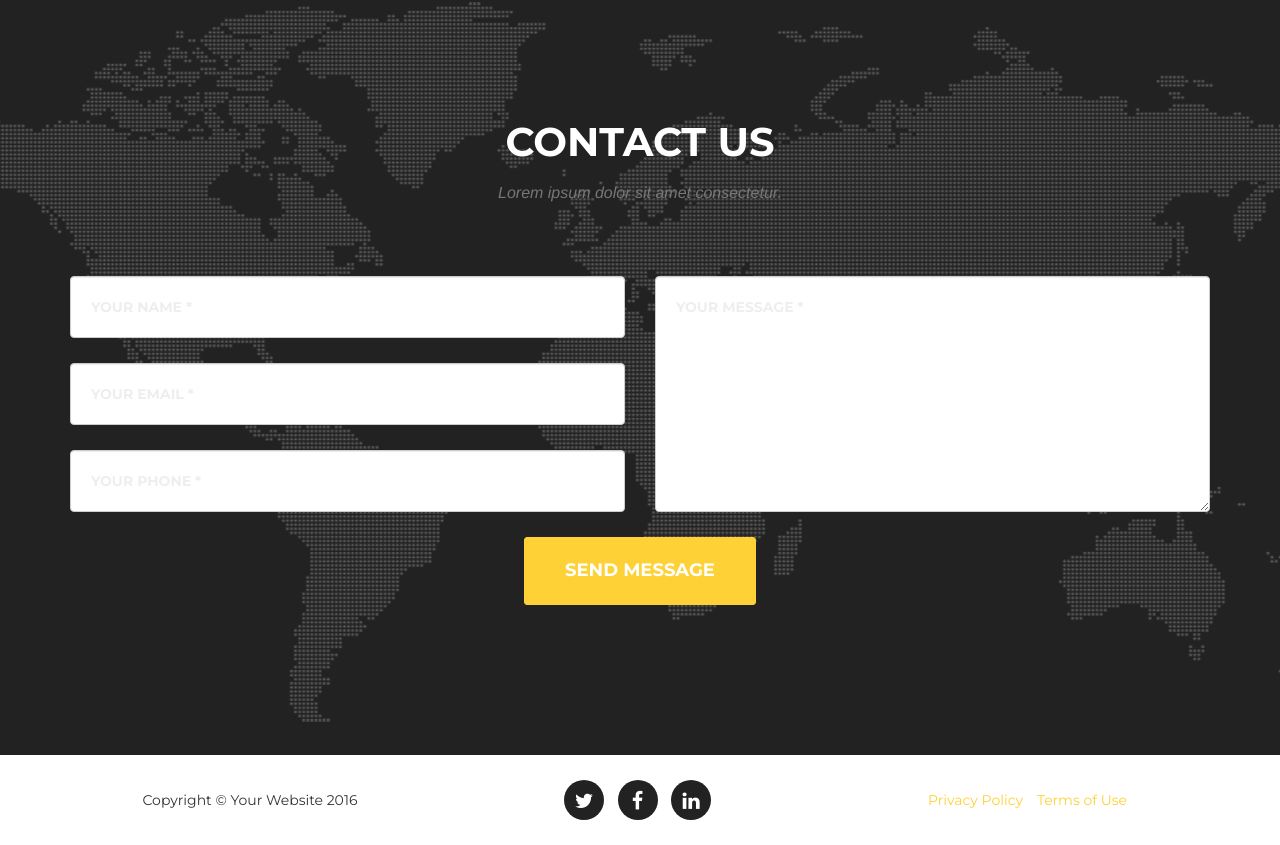
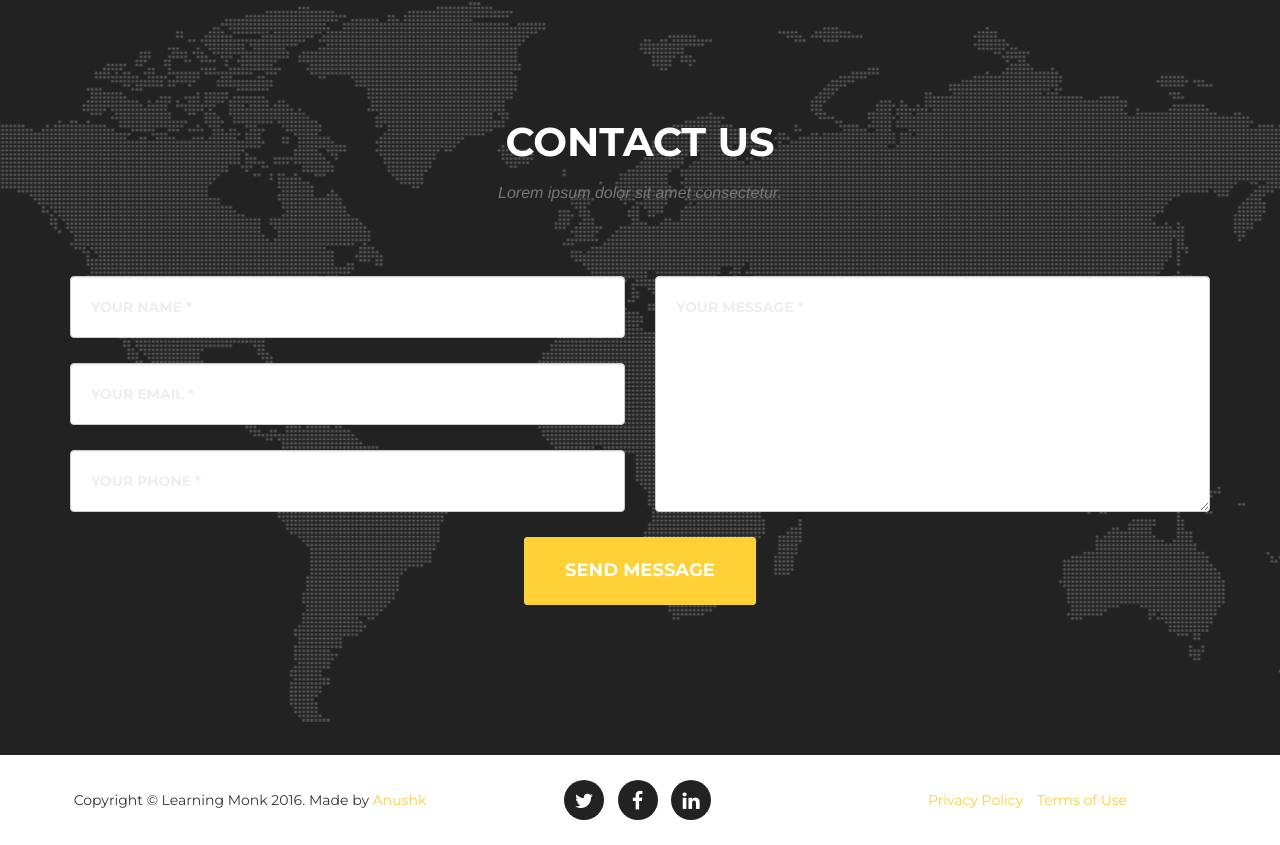
Before and after one commit to learningmonk/website, a website: page index.html in a window 1280 px wide. Shown: the part 5648-6493 px from the top of the page. Drawn offline with nearby package versions, Linux system fonts and the light colour scheme; a web font is replaced by a local one.

Commit message:
Update index.html

```diff
--- a/index.html
+++ b/index.html
@@ -9,7 +9,7 @@
     <meta name="description" content="">
     <meta name="author" content="">
 
-    <title>Agency - Start Bootstrap Theme</title>
+    <title>Learning Monk</title>
 
     <!-- Bootstrap Core CSS -->
     <link href="vendor/bootstrap/css/bootstrap.min.css" rel="stylesheet">
@@ -443,7 +443,7 @@
         <div class="container">
             <div class="row">
                 <div class="col-md-4">
-                    <span class="copyright">Copyright &copy; Your Website 2016</span>
+                    <span class="copyright">Copyright &copy; Learning Monk 2016. Made by <a href ="anushkmittal.com"> Anushk </a> </span>
                 </div>
                 <div class="col-md-4">
                     <ul class="list-inline social-buttons">
```
